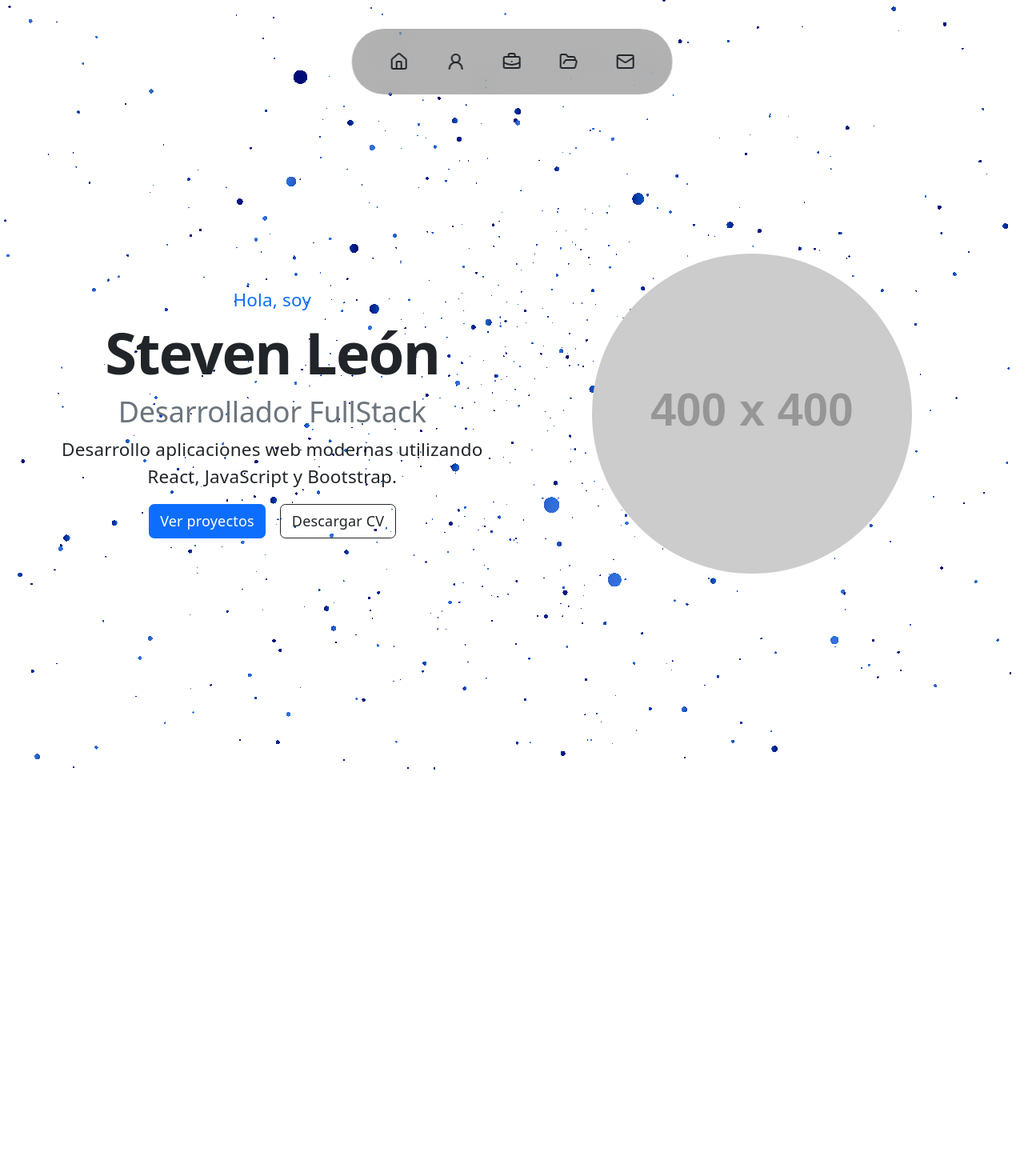
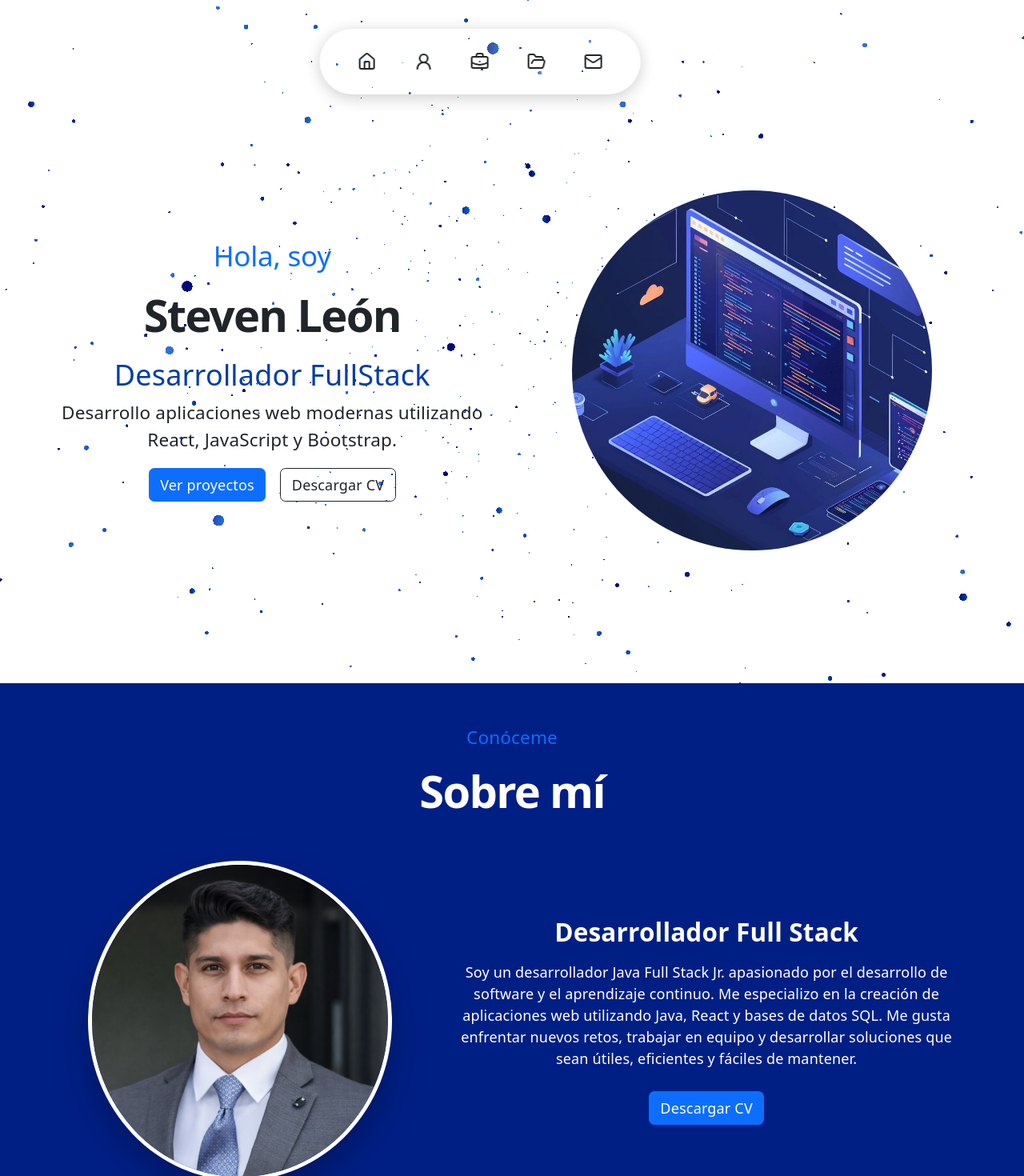
Before and after one commit to Superfier/PortafolioSteve, a React (Vite) app: page / in a window 1280 px wide. Shown: the top 1470 px of the page at 80% size. Before the commit the page ends 962 px from the top, so only its background shows below. Built offline with nearby package versions, Linux system fonts and the light colour scheme.

Commit message:
Se agrego el acerca de mi

```diff
--- a/src/App.jsx
+++ b/src/App.jsx
@@ -1,5 +1,6 @@
 import Navbar from "./components/Navbar";
 import Hero from "./components/Hero";
+import About from "./components/About";
 
 
 function App() {
@@ -7,6 +8,7 @@ function App() {
     <>
       <Navbar />
       <Hero />
+      <About />
     </>
   );
 }
--- /dev/null
+++ b/src/assets/styles/About.css
@@ -0,0 +1,38 @@
+#about{
+    background:#001f85;
+}
+
+
+#about img{
+    max-width:380px;
+    transition:.4s;
+}
+
+#about img:hover{
+    transform:translateY(-20px);
+
+}
+
+.fotoPerfil {
+    width: 400px;
+    height: 400px;
+    object-fit: cover;
+    border-radius: 50%;
+
+    border: 5px solid #fff;
+    box-shadow: 0 20px 40px rgba(0,0,0,.25);
+
+    transition: all .4s ease;
+}
+
+.fotoPerfil:hover {
+    transform: scale(1.05);
+}
+
+#about h1 {
+    color: #fff;
+}
+
+#about h3 {
+    color: #fff;
+}
--- /dev/null
+++ b/src/assets/styles/Hero.css
@@ -0,0 +1,18 @@
+#hero .row {
+    min-height: 40vh;
+    }
+
+
+.Texto3 {
+    color: #013da9;
+}
+
+/*Imágen de Hero*/
+.profile-pic {
+    width: 450px;
+    height: 450px;
+    object-fit: cover;
+    border-radius: 50%;
+    max-width: 100%; /* se adapta en móviles */
+    height: auto
+}
--- a/src/assets/styles/navbar.css
+++ b/src/assets/styles/navbar.css
@@ -1,20 +1,21 @@
 nav {
-  background: rgba(0, 0, 0, 0.3);
+  background: rgba(255, 255, 255, 0.2);
   width: max-content;
   padding: 0.7rem 1.7rem;
   z-index: 2;
   position: fixed;
   left: 50%;
-  transform: translateX(-50%);
+  transform: translateX(-60%);
   top: 2rem;
   display: flex;
   gap: 0.8rem;
   border-radius: 3rem;
-  backdrop-filter: blur(15px);
+  backdrop-filter: blur(0.5px);
+  box-shadow: 0 4px 20px rgba(0,0,0,0.2);
 }
 
 nav a {
-  background: transparent;
+  background: transparent ;
   padding: 0.9rem;
   border-radius: 50%;
   display: flex;
--- a/src/components/About.jsx
+++ b/src/components/About.jsx
@@ -0,0 +1,58 @@
+import '../assets/styles/About.css';
+import fotoPerfil from "../assets/images/FotoPerfil.png"
+
+function About() {
+    return (
+        <section id="about" className="py-5">
+            <div className="container">
+
+                <div className="text-center mb-5">
+                    <h5 className="text-primary">Conóceme</h5>
+                    <h1 className="fw-bold">Sobre mí</h1>
+                </div>
+
+                <div className="row align-items-center g-5">
+
+                    {/* Foto */}
+                    <div className="col-lg-5 text-center">
+                        <img
+                            src={fotoPerfil}
+                            alt="Steven León"
+                            className="fotoPerfil"
+
+                        />
+                    </div>
+
+                    {/* Información */}
+                    <div className="col-lg-7">
+
+                        <h3 className="fw-bold mb-3">
+                            Desarrollador Full Stack
+                        </h3>
+
+                        <p className="text-white mb-4">
+                            Soy un desarrollador Java Full Stack Jr. apasionado por el desarrollo
+                            de software y el aprendizaje continuo. Me especializo en la creación de
+                            aplicaciones web utilizando Java, React y bases de datos SQL.
+                            Me gusta enfrentar nuevos retos, trabajar en equipo y desarrollar
+                            soluciones que sean útiles, eficientes y fáciles de mantener.
+                        </p>
+
+                        <a
+                            href="/cv/CurriculumStevenLeon.pdf"
+                            className="btn btn-primary"
+                            download
+                        >
+                            Descargar CV
+                        </a>
+
+                    </div>
+
+                </div>
+
+            </div>
+        </section>
+    );
+}
+
+export default About;
--- a/src/components/Hero.jsx
+++ b/src/components/Hero.jsx
@@ -1,11 +1,13 @@
 import Particles from "./Particles";
+import "../assets/styles/Hero.css"
+import heroImage from "../assets/images/heroImage.jpg";
 
 function Hero() {
     return (
-        <section id="hero" className="py-5 position-relative" >
+        <section id="hero" className=" position-relative">
             <Particles
                 particleColors={["#013da9"]}
-            particleCount={2000}
+                particleCount={1000}
                 particleSpread={10}
                 speed={0.1}
                 particleBaseSize={100}
@@ -16,17 +18,15 @@ function Hero() {
             />
 
             <div className="container-fluid mt-5 px-5">
-
                 <div className="row align-items-center min-vh-100">
-
                     {/* Columna izquierda */}
                     <div className="col-lg-6 mt-3">
-
-                            <h5 className="text-primary">Hola, soy</h5>
+                        <h4 className="text-primary">Hola, soy</h4>
 
                         <h1 className="display-3 fw-bold">Steven León</h1>
 
-                            <h2 className="text-secondary">Desarrollador FullStack</h2>
+                        <h2 className="Texto3">Desarrollador FullStack</h2>
+
 
                         <p className="lead">
                             Desarrollo aplicaciones web modernas utilizando React, JavaScript
@@ -48,15 +48,15 @@ function Hero() {
 
                     {/* Columna derecha */}
                     <div className="col-lg-6 text-center mt-3">
-                            <img
-                                src="https://placehold.co/400x400"
-                                className="img-fluid rounded-circle"
+                        <img src={heroImage}
+                        className="profile-pic"
                         alt="Foto de perfil"
+
                         />
+
                     </div>
                 </div>
             </div>
-
         </section>
     );
 }
--- a/src/index.css
+++ b/src/index.css
@@ -1,19 +1,9 @@
 :root {
-  --text: #6b6375;
+  --text: #fff;
   --text-h: #08060d;
   --bg: #fff;
-  --border: #e5e4e7;
-  --code-bg: #f4f3ec;
-  --accent: #aa3bff;
-  --accent-bg: rgba(170, 59, 255, 0.1);
-  --accent-border: rgba(170, 59, 255, 0.5);
-  --social-bg: rgba(244, 243, 236, 0.5);
-  --shadow:
-    rgba(0, 0, 0, 0.1) 0 10px 15px -3px, rgba(0, 0, 0, 0.05) 0 4px 6px -2px;
-
-  --sans: system-ui, 'Segoe UI', Roboto, sans-serif;
-  --heading: system-ui, 'Segoe UI', Roboto, sans-serif;
-  --mono: ui-monospace, Consolas, monospace;
+  --sans: system-ui, "Segoe UI", Roboto, sans-serif;
+  --heading: system-ui, "Segoe UI", Roboto, sans-serif;
 
   font: 18px/145% var(--sans);
   letter-spacing: 0.18px;
@@ -25,31 +15,6 @@
   -webkit-font-smoothing: antialiased;
   -moz-osx-font-smoothing: grayscale;
 
-  @media (max-width: 1024px) {
-    font-size: 16px;
-  }
-}
-
-@media (prefers-color-scheme: dark) {
-  :root {
-    --text: #9ca3af;
-    --text-h: #f3f4f6;
-    --bg: #16171d;
-    --border: #2e303a;
-    --code-bg: #1f2028;
-    --accent: #c084fc;
-    --accent-bg: rgba(192, 132, 252, 0.15);
-    --accent-border: rgba(192, 132, 252, 0.5);
-    --social-bg: rgba(47, 48, 58, 0.5);
-    --shadow:
-      rgba(0, 0, 0, 0.4) 0 10px 15px -3px, rgba(0, 0, 0, 0.25) 0 4px 6px -2px;
-  }
-
-  #social .button-icon {
-    filter: invert(1) brightness(2);
-  }
-}
-
   html,
   body {
     margin: 0;
@@ -60,6 +25,7 @@ body {
   body {
     background: #fff;
   }
+
   #root {
     width: 100%;
     max-width: 100%;
@@ -72,46 +38,26 @@ body {
     box-sizing: border-box;
   }
 
-h1,
-h2 {
-  font-family: var(--heading);
-  font-weight: 500;
-  color: var(--text-h);
-}
-
   h1 {
     font-size: 56px;
     letter-spacing: -1.68px;
-  margin: 32px 0;
+    margin: 20px 0;
+
     @media (max-width: 1024px) {
       font-size: 36px;
       margin: 20px 0;
     }
-}
-h2 {
-  font-size: 24px;
-  line-height: 118%;
-  letter-spacing: -0.24px;
-  margin: 0 0 8px;
     @media (max-width: 1024px) {
       font-size: 20px;
     }
   }
-p {
-  margin: 0;
+
+  h4 {
+    font-size: 35px;
+    line-height: 118%;
+    letter-spacing: -0.24px;
+    margin: 0 0 8px;
   }
 
-code,
-.counter {
-  font-family: var(--mono);
-  display: inline-flex;
-  border-radius: 4px;
-  color: var(--text-h);
+
 }
-
-code {
-  font-size: 15px;
-  line-height: 135%;
-  padding: 4px 8px;
-  background: var(--code-bg);
-}
```
Also changed, not shown: src/assets/images/FotoPerfil.png (added), src/assets/images/heroImage.jpg (added). Lines whose indentation alone changed are shown as unchanged.
